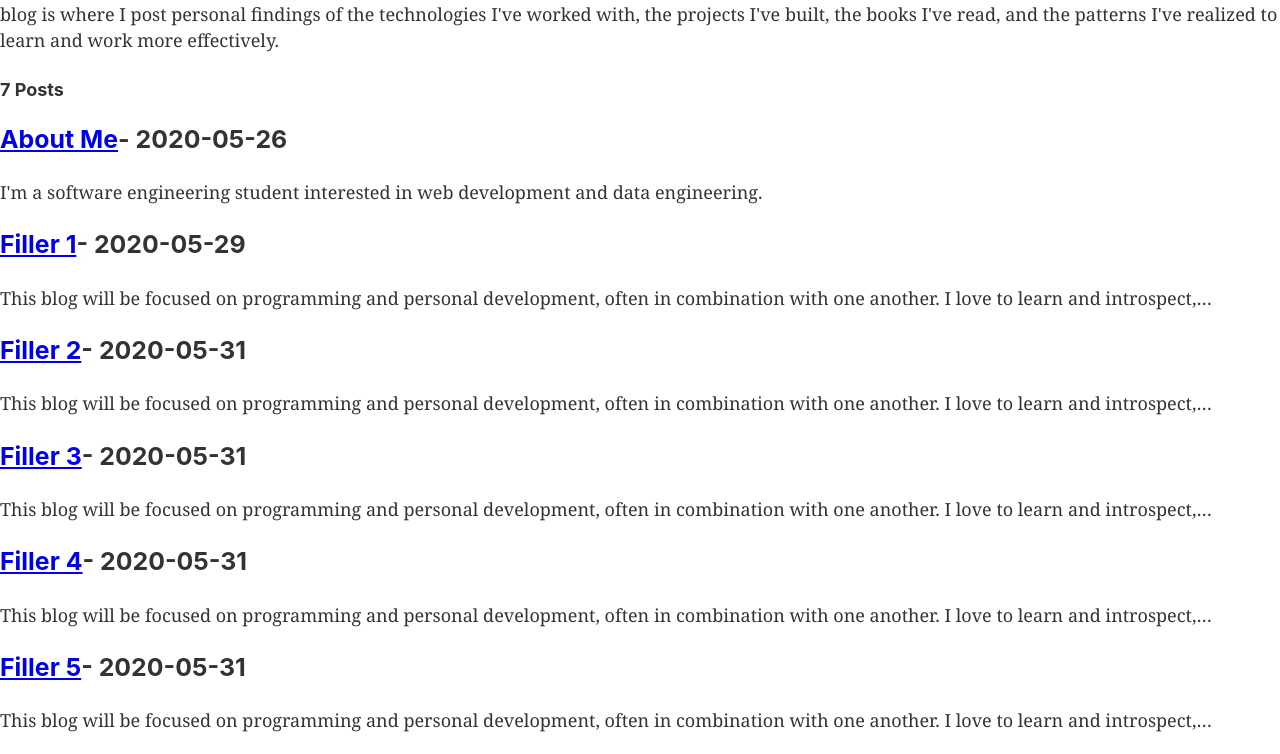
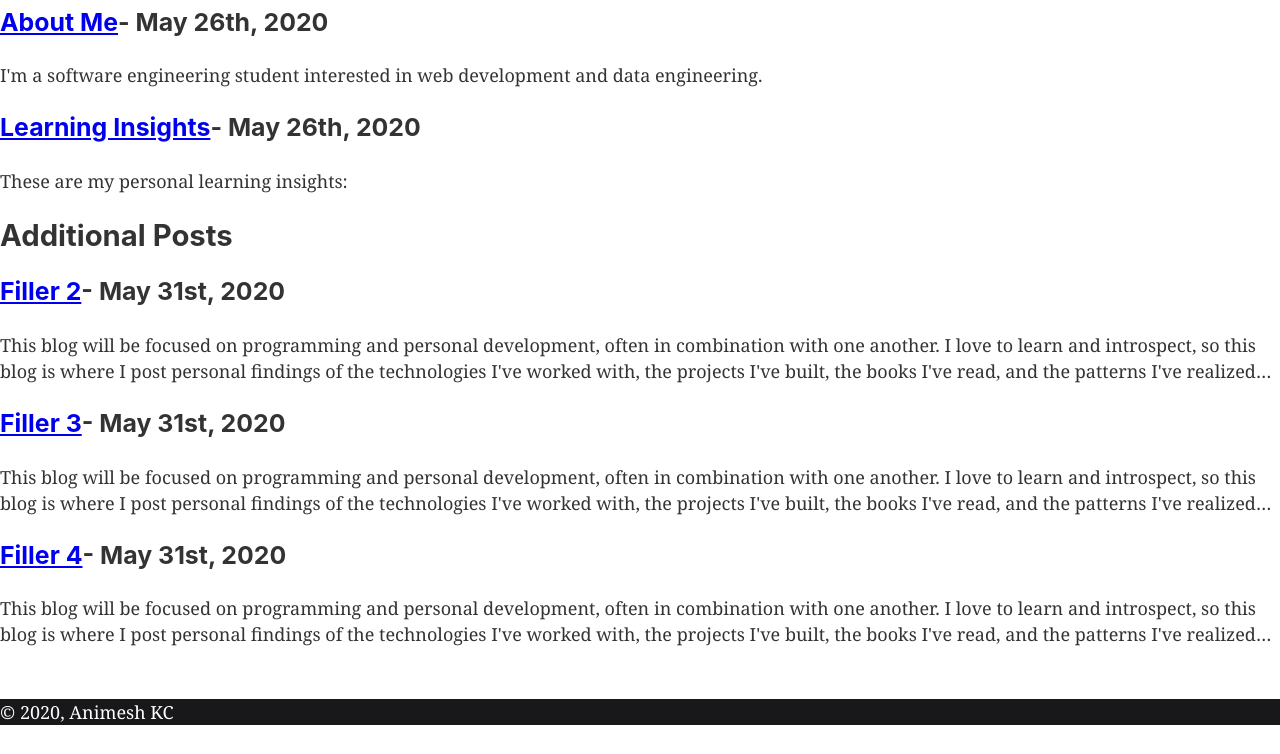
Before and after one commit to AnimeshKC/PersonalBlog, a Gatsby site: page / in a window 1280 px wide. Shown: the part 281-1035 px from the top of the page. After the commit the page ends 1006 px from the top, so only its background shows below. Built offline with nearby package versions, Linux system fonts and the light colour scheme; Gatsby itself is replaced by a stand-in of ours.

Commit message:
implemented logic for post placement on the main page

```diff
--- /dev/null
+++ b/src/components/postDisplay.js
@@ -0,0 +1,27 @@
+import { Link } from "gatsby"
+import React from "react"
+
+function PostDisplay(props) {
+  if (props.postsArray.length) {
+    return (
+      <>
+        {props.postsArray.map(({ node }) => {
+          return (
+            <div key={node.id}>
+              <h3>
+                <Link to={`/posts${node.fields.slug}`}>
+                  {node.frontmatter.title}
+                </Link>
+                <span className="dateDisplay">- {node.frontmatter.date}</span>
+              </h3>
+              <p>{node.excerpt}</p>
+            </div>
+          )
+        })}
+      </>
+    )
+  }
+  return <> </>
+}
+
+export default PostDisplay
--- /dev/null
+++ b/src/constants/postsPerPage.js
@@ -0,0 +1,3 @@
+const postsPerPage = 5
+
+exports.postsPerPage = postsPerPage
--- a/src/pages/index.js
+++ b/src/pages/index.js
@@ -1,13 +1,17 @@
 import React from "react"
-import { Link, StaticQuery, graphql } from "gatsby"
+import { graphql } from "gatsby"
 
 import Layout from "../components/layout"
 //import Image from "../components/image"
+import PostDisplay from "../components/postDisplay"
 import SEO from "../components/seo"
-
-const getMarkdownPosts = graphql`
-  {
-    allMarkdownRemark {
+import { postsPerPage } from "../constants/postsPerPage"
+export const query = graphql`
+  query {
+    priorityPosts: allMarkdownRemark(
+      filter: { frontmatter: { priority: { eq: "High" } } }
+      sort: { order: DESC, fields: [frontmatter___date] }
+    ) {
       totalCount
       edges {
         node {
@@ -17,50 +21,68 @@ const getMarkdownPosts = graphql`
           id
           frontmatter {
             title
-            date
+            date(formatString: "MMMM Do, YYYY")
+            updated(formatString: "MMMM Do, YYYY")
           }
-          excerpt
+          excerpt(pruneLength: 300)
         }
       }
     }
+    additionalPosts: allMarkdownRemark(
+      filter: { frontmatter: { priority: { ne: "High" } } }
+      limit: 6
+      sort: { order: DESC, fields: [frontmatter___date] }
+    ) {
+      totalCount
+      edges {
+        node {
+          fields {
+            slug
+          }
+          id
+          frontmatter {
+            title
+            date(formatString: "MMMM Do, YYYY")
+            updated(formatString: "MMMM Do, YYYY")
+          }
+          excerpt(pruneLength: 300)
+        }
+      }
+    }
+    allPosts: allMarkdownRemark {
+      totalCount
+    }
   }
 `
-const IndexPage = () => (
-  <Layout>
-    <SEO title="Animesh KC Blog" />
-    <h1>Welcome to my blog</h1>
-    <div>
-      <p>
-        This blog will be focused on programming and personal development, often
-        in combination with one another. I love to learn and introspect, so this
-        blog is where I post personal findings of the technologies I've worked
-        with, the projects I've built, the books I've read, and the patterns
-        I've realized to learn and work more effectively.
-      </p>
-    </div>
-    <StaticQuery
-      query={getMarkdownPosts}
-      render={data => (
+
+const IndexPage = ({ data }) => {
+  const totalPosts = data.allPosts.totalCount
+  const numPriorityPosts = data.priorityPosts.totalCount
+  const numAdditionalPosts =
+    postsPerPage > numPriorityPosts ? postsPerPage - numPriorityPosts : 0
+
+  const priorityPosts = data.priorityPosts.edges
+  const additionalPosts = data.additionalPosts.edges.slice(
+    0,
+    numAdditionalPosts
+  )
+
+  return (
+    <Layout>
+      <SEO title="Animesh KC Blog" />
+      <h4>{totalPosts} Posts</h4>
+      <h2> Featured Posts</h2>
+      <PostDisplay postsArray={priorityPosts} />
+      {additionalPosts.length ? (
         <>
-          <h4> {data.allMarkdownRemark.totalCount} Posts</h4>
-          {data.allMarkdownRemark.edges.map(({ node }) => {
-            return (
-              <div key={node.id}>
-                <h3>
-                  <Link to={`/posts${node.fields.slug}`}>
-                    {node.frontmatter.title}
-                  </Link>
-                  <span className="dateDisplay">- {node.frontmatter.date}</span>
-                </h3>
-                <p>{node.excerpt}</p>
-              </div>
-            )
-          })}
+          <h2> Additional Posts</h2>
+          <PostDisplay postsArray={additionalPosts} />
         </>
+      ) : (
+        ""
       )}
-    />
-    <Link to="/page-2/">Go to page 2</Link>
-  </Layout>
-)
+    </Layout>
+  )
+}
 
 export default IndexPage
```
